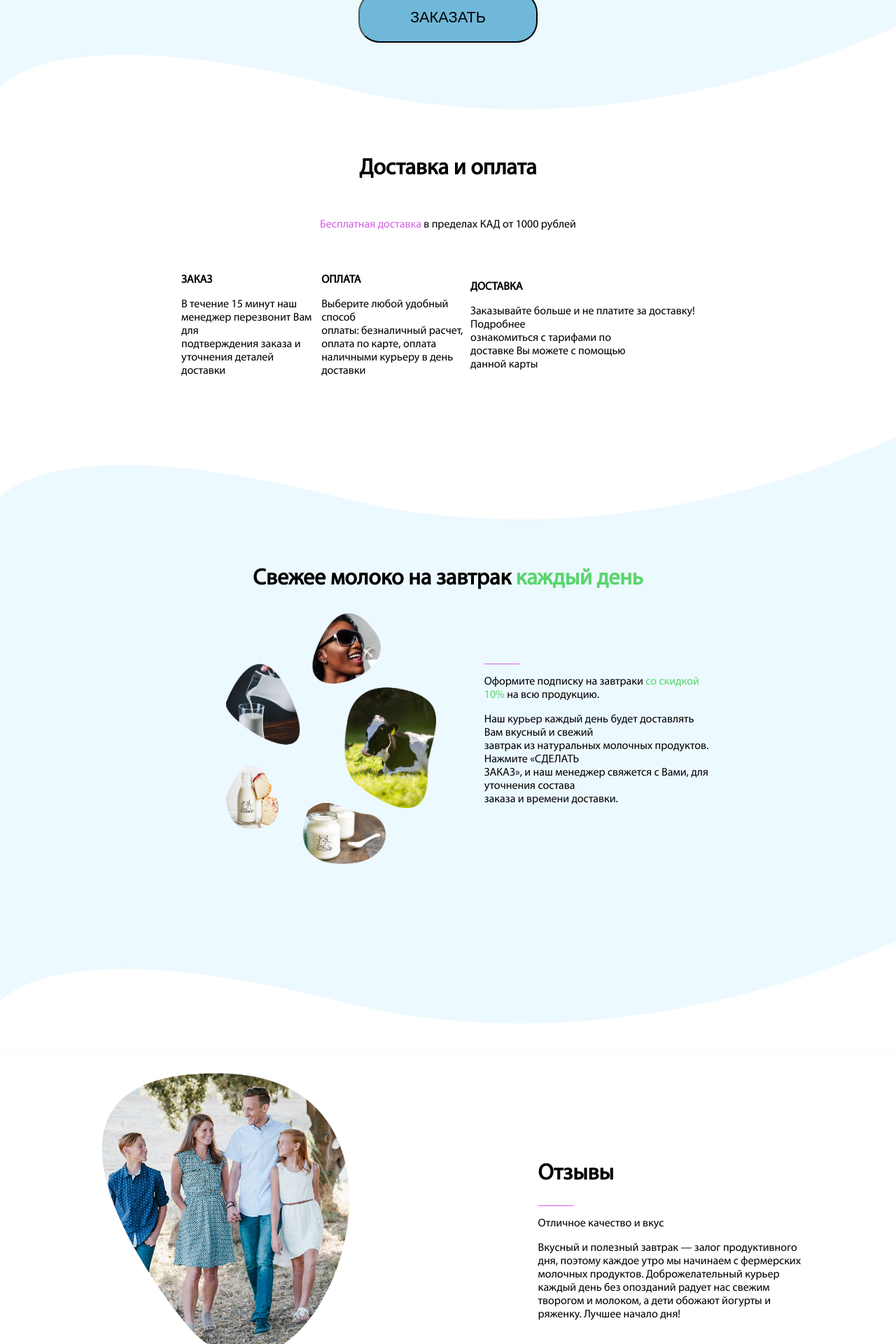
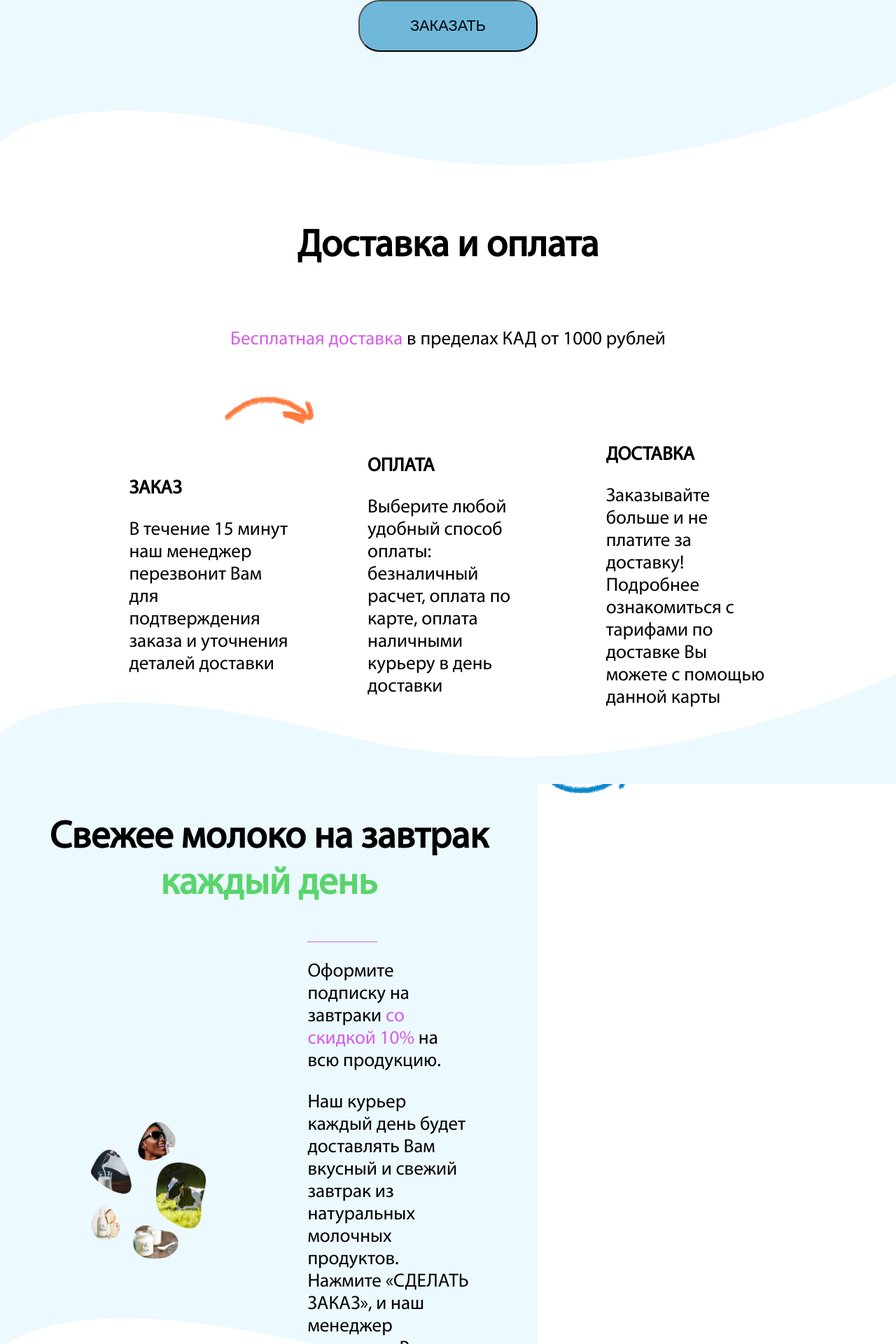
Before and after one commit to AleksandrMishinn/MooMilk-PHP, a PHP site: page / in a window 1280 px wide. Shown: the part 3000-4920 px from the top of the page at 70% size. Run offline with PHP 8.4, Linux system fonts and the light colour scheme.

Commit message:
Edits on the comments of the designer

```diff
--- a/css/style.css
+++ b/css/style.css
@@ -56,6 +56,11 @@
 }
 
 .title-text {
+    font-weight: bold;
+    text-transform: uppercase;
+}
+
+.bold-text {
     font-weight: bold;
 }
 
@@ -153,7 +158,7 @@
 /* Productions */
 
 .productions {
-    height: 90vh;
+    height: 100vh;
     background: #ecf9ff;
     overflow: hidden;
     text-align: center;
@@ -185,15 +190,12 @@
     text-transform: uppercase;
 }
 
-.productions-table td {}
-
-
-/* Subscription */
-
-.subscription {
-    overflow: hidden;
-    height: 80vh;
-    background: #ecf9ff;
+.productions-table div {
+    height: 100%;
+    background: white;
+    margin: 1em;
+    border-radius: 50%;
+    text-align: center;
 }
 
 
@@ -201,23 +203,62 @@
 
 .delivery-and-payment {
     text-align: center;
-    height: 60vh;
+    height: 90vh;
+    font-size: 170%;
 }
 
 .delivery-and-payment h2 {
-    padding-bottom: 2%;
+    padding-bottom: 3%;
 }
 
 .delivery-offer {
-    padding-bottom: 2%;
+    padding-bottom: 3%;
 }
 
 .waveDelivery {
     background: #ecf9ff;
 }
 
+.delivery-and-payment table {
+    width: 80%;
+}
+
 .delivery-and-payment td {
+    padding: 0 2em;
+    width: 30%;
     text-align: left;
+}
+
+#orange-arrow {
+    padding-left: 25vw;
+    float: left;
+}
+
+#blue-arrow {
+    padding-right: 30vw;
+    float: right;
+}
+
+
+/* Subscription */
+
+.subscription {
+    overflow: hidden;
+    height: 100vh;
+    background: #ecf9ff;
+    font-size: 170%;
+}
+
+.subscription table {
+    width: 90%;
+}
+
+.subscription td {
+    padding: 0 2em;
+}
+
+.subscription td:last-child {
+    width: 50%;
 }
 
 
@@ -226,8 +267,9 @@
 .feedback {
     padding: 0;
     margin: 0;
-    height: 80vh;
-    width: 100%;
+    height: 90vh;
+    width: 100vw;
+    font-size: 170%;
 }
 
 .feedback td {
@@ -236,9 +278,11 @@
 }
 
 .right-column {
-    padding-left: 10%;
-    padding-top: 10%;
     text-align: left;
+}
+
+.feedback h2 {
+    padding-bottom: 5%;
 }
 
 
@@ -275,6 +319,6 @@
 }
 
 .line {
-    width: 50px;
+    width: 100px;
     border-bottom: 1px solid #d65ee8;
 }
--- a/index.html
+++ b/index.html
@@ -102,9 +102,9 @@
 
     <div class="productions">
 
-        <h2 class="h2 title-text center-text">
+        <h2 class="title-text center-text">
             <a name="productions"></a>
-            Продуция</h2>
+            Продукция</h2>
 
         <table class="category-table">
             <tr>
@@ -119,10 +119,18 @@
 
         <table class="productions-table">
             <tr>
-                <td><img src="images/sour cream.png" width="60%" alt="Продукт"></td>
-                <td><img src="images/sour cream.png" width="60%" alt="Продукт"></td>
-                <td><img src="images/sour cream.png" width="60%" alt="Продукт"></td>
-                <td><img src="images/sour cream.png" width="60%" alt="Продукт"></td>
+                <td>
+                    <div><img src="images/sour cream.png" width="60%" alt="Продукт"></div>
+                </td>
+                <td>
+                    <div><img src="images/sour cream.png" width="60%" alt="Продукт"></div>
+                </td>
+                <td>
+                    <div><img src="images/sour cream.png" width="60%" alt="Продукт"></div>
+                </td>
+                <td>
+                    <div><img src="images/sour cream.png" width="60%" alt="Продукт"></div>
+                </td>
             </tr>
             <tr>
                 <td>Молоко козье</td>
@@ -154,23 +162,28 @@
         <h2>Доставка и оплата</h2>
         <p class="delivery-offer"><span class="pink-text">Бесплатная доставка</span> в пределах КАД от 1000 рублей</p>
 
+        <img id="orange-arrow" src="images/orange arrow.png" width="10%" alt="Оранжевая стрелка">
+
         <table>
             <tr>
                 <td>
                     <p class="title-text">ЗАКАЗ</p>
-                    <p>В течение 15 минут наш<br> менеджер перезвонит Вам для<br> подтверждения заказа и<br> уточнения деталей доставки</p>
+                    <p>В течение 15 минут наш менеджер перезвонит Вам для подтверждения заказа и уточнения деталей доставки</p>
                 </td>
                 <td>
                     <p class="title-text">ОПЛАТА</p>
-                    <p>Выберите любой удобный способ<br> оплаты: безналичный расчет,<br> оплата по карте, оплата<br> наличными курьеру в день<br> доставки
+                    <p>Выберите любой удобный способ оплаты: безналичный расчет, оплата по карте, оплата наличными курьеру в день доставки
                     </p>
                 </td>
                 <td>
                     <p class="title-text">ДОСТАВКА</p>
-                    <p>Заказывайте больше и не платите за доставку! Подробнее<br> ознакомиться с тарифами по<br> доставке Вы можете с помощью<br> данной <a href="">карты</a></p>
+                    <p>Заказывайте больше и не платите за доставку! Подробнее ознакомиться с тарифами по доставке Вы можете с помощью данной <a href="">карты</a></p>
                 </td>
             </tr>
         </table>
+
+        <img id="blue-arrow" src="images/blue arrow.png" width="10%" alt="Синяя стрелка">
+
     </div>
 
     <!-- Subscription -->
@@ -190,14 +203,14 @@
             <tr>
 
                 <td class="center-text">
-                    <img src="images/subscription.png" width=70% alt="Счастливая семья">
+                    <img src="images/subscription.png" width=70% alt="Люди выбирают свежее молоко">
                 </td>
 
                 <td class="left-text">
                     <div class="line">
                     </div>
-                    <p>Оформите подписку на завтраки <span class="green-text">со скидкой 10% </span>на всю продукцию.</p>
-                    <p>Наш курьер каждый день будет доставлять Вам вкусный и свежий<br> завтрак из натуральных молочных продуктов. Нажмите «СДЕЛАТЬ<br> ЗАКАЗ», и наш менеджер свяжется с Вами, для уточнения состава<br> заказа и времени доставки.</p>
+                    <p>Оформите подписку на завтраки <span class="pink-text">со скидкой 10% </span>на всю продукцию.</p>
+                    <p>Наш курьер каждый день будет доставлять Вам вкусный и свежий завтрак из натуральных молочных продуктов. Нажмите «СДЕЛАТЬ ЗАКАЗ», и наш менеджер свяжется с Вами, для уточнения состава заказа и времени доставки.</p>
                 </td>
 
             </tr>
@@ -221,13 +234,13 @@
                 <img src="images/happyFamily2.png" width=70% alt="Счастливая семья">
             </td>
 
-            <td class="right-column">
+            <td class="left-text">
                 <h2>Отзывы</h2>
 
                 <div class="line">
                 </div>
 
-                <p>Отличное качество и вкус</p>
+                <p class="bold-text">Отличное качество и вкус!</p>
                 <p>Вкусный и полезный завтрак — залог продуктивного<br> дня, поэтому каждое утро мы начинаем с фермерских<br> молочных продуктов. Доброжелательный курьер<br> каждый день без опозданий радует нас свежим<br> творогом и молоком, а дети обожают
                     йогурты и<br> ряженку. Лучшее начало дня!</p>
             </td>
```
Also changed, not shown: images/blue arrow.png (added), images/orange arrow.png (added).
